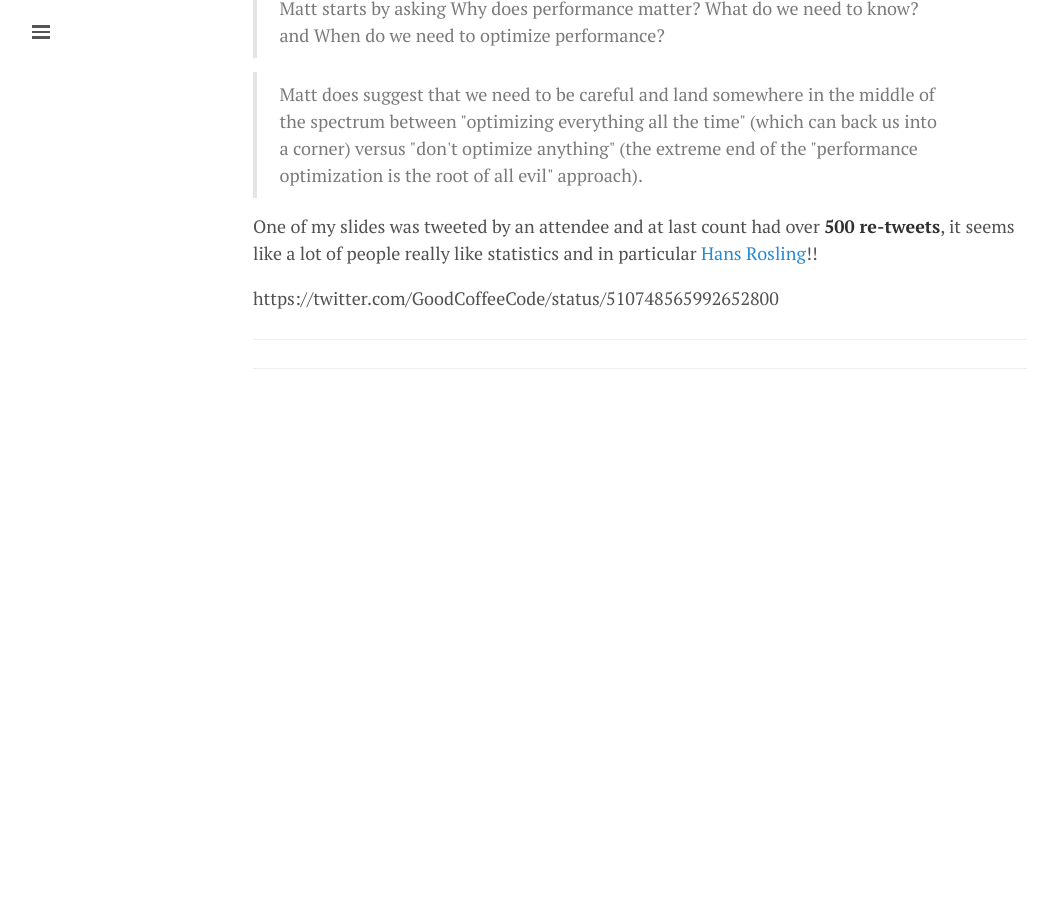
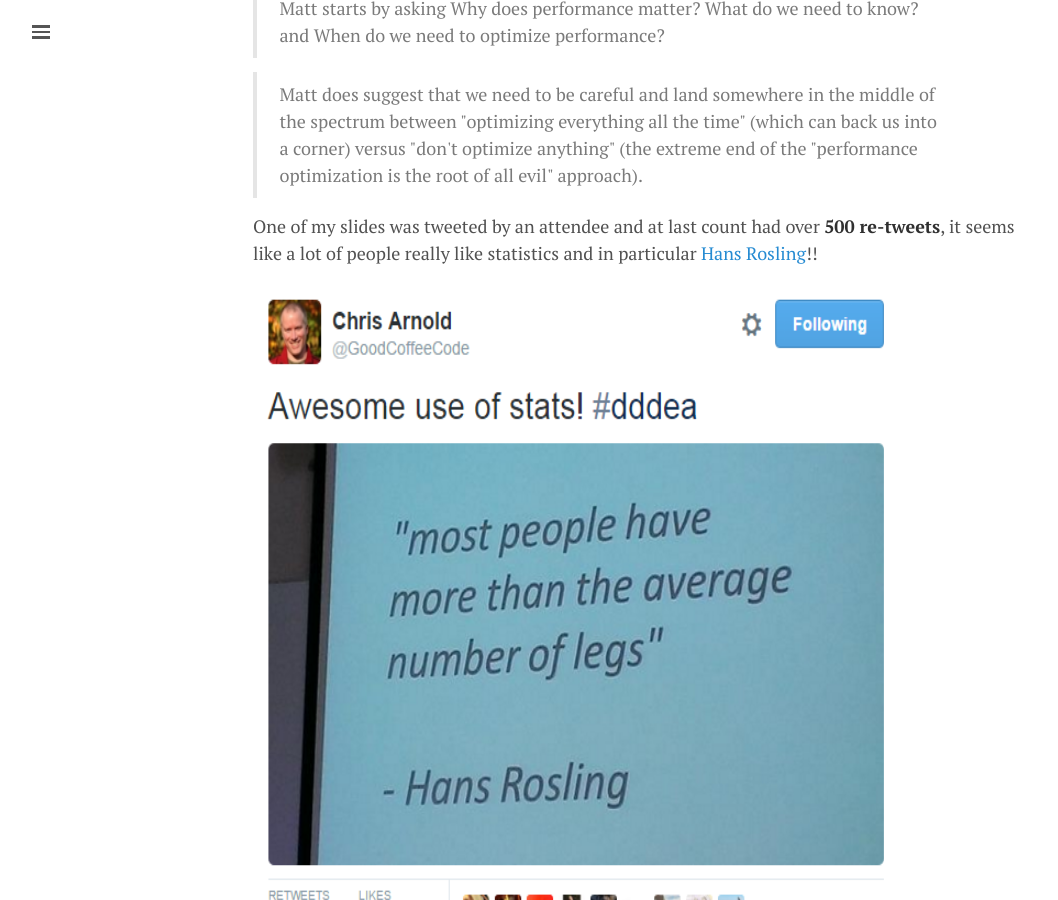
Before and after one commit to mattwarren/mattwarren.github.io, a Jekyll site: the page built from speaking.md, in a window 1280 px wide and 900 px high, scrolled down 2811 px. Shown: the whole window, without its empty margins (0-1058 px from the left). Built offline with Jekyll 4.4.1, drawn with Linux system fonts in a browser that asks for light colours; Markdown is read by kramdown in place of the engine named in the settings; before the commit the page ends 3216 px from its top, so only the background shows below that; some of the changed lines change nothing that is shown.

Commit message:
Moving images from Wordpress -> GitHub

```diff
--- a/speaking.md
+++ b/speaking.md
@@ -7,7 +7,7 @@
 
 <h3><strong><a href="http://www.meetup.com/DeveloperSouthCoast/events/219892995/" target="_blank">Developer South Coast - Performance is a Feature!</a></strong></h3>
 
-<a href="https://twitter.com/DevSouthCoast/status/611619058509848576/" target="_blank"><img src="https://mattwarrendotorg.files.wordpress.com/2014/09/developer-south-coast-tweet.png" alt="Developer South Coast - Tweet" width="643" height="757" class="aligncenter size-full wp-image-1089" /></a>
+<a href="https://twitter.com/DevSouthCoast/status/611619058509848576/" target="_blank"><img src="http://mattwarren.github.io/images/2014/09/developer-south-coast-tweet.png" alt="Developer South Coast - Tweet" width="643" height="757" class="aligncenter size-full" /></a>
 
 The slides are now available <a href="http://www.slideshare.net/mattwarren/performance-is-a-feature-developer-south-coast-part-1" target="_blank">Part 1</a> and <a href="http://www.slideshare.net/mattwarren/performance-is-a-feature-developer-south-coast-part-2" target="_blank">Part 2</a>.
 
@@ -22,7 +22,7 @@
 
 <h3><strong><a href="http://dddeastanglia.com/Session/Details/3140" target="_blank">DDD East Anglia 2014 - Performance is a Feature!</a></strong></h3>
 
-<a href="https://mattwarrendotorg.files.wordpress.com/2014/09/20140913_120744_lls.jpg" target="_blank"><img src="http://mattwarrendotorg.files.wordpress.com/2014/09/20140913_120744_lls.jpg?w=768" alt="image from talk" width="768" height="1024" class="alignright size-medium wp-image-919" /></a>
+<a href="http://mattwarren.github.io/images/2014/09/20140913_120744_lls.jpg" target="_blank"><img src="http://mattwarren.github.io/images/2014/09/20140913_120744_lls.jpg" alt="image from talk" width="768" height="1024" class="alignright size-medium" /></a>
 
 Starting with the premise that "Performance is a Feature", this session will look at how to measure, what to measure and how get the best performance from your .NET code. We will look at real-world examples from the Roslyn code-base and StackOverflow.
 </br></br></br>
@@ -37,6 +37,6 @@
 
 One of my slides was tweeted by an attendee and at last count had over <strong>500 re-tweets</strong>, it seems like a lot of people really like statistics and in particular <a href="http://en.wikipedia.org/wiki/Hans_Rosling" target="_blank">Hans Rosling</a>!!
 
-https://twitter.com/GoodCoffeeCode/status/510748565992652800
+<a href="https://twitter.com/GoodCoffeeCode/status/510748565992652800" target="_blank"><img src="http://mattwarren.github.io/images/2016/01/Hans-Rolsing-tweet.png" alt="Hans-Rolsing - Tweet" width="643" height="757" class="aligncenter size-full" /></a>
 
 <hr />
```
Also changed, not shown: images/2016/01/Hans-Rolsing-tweet.png (added).
